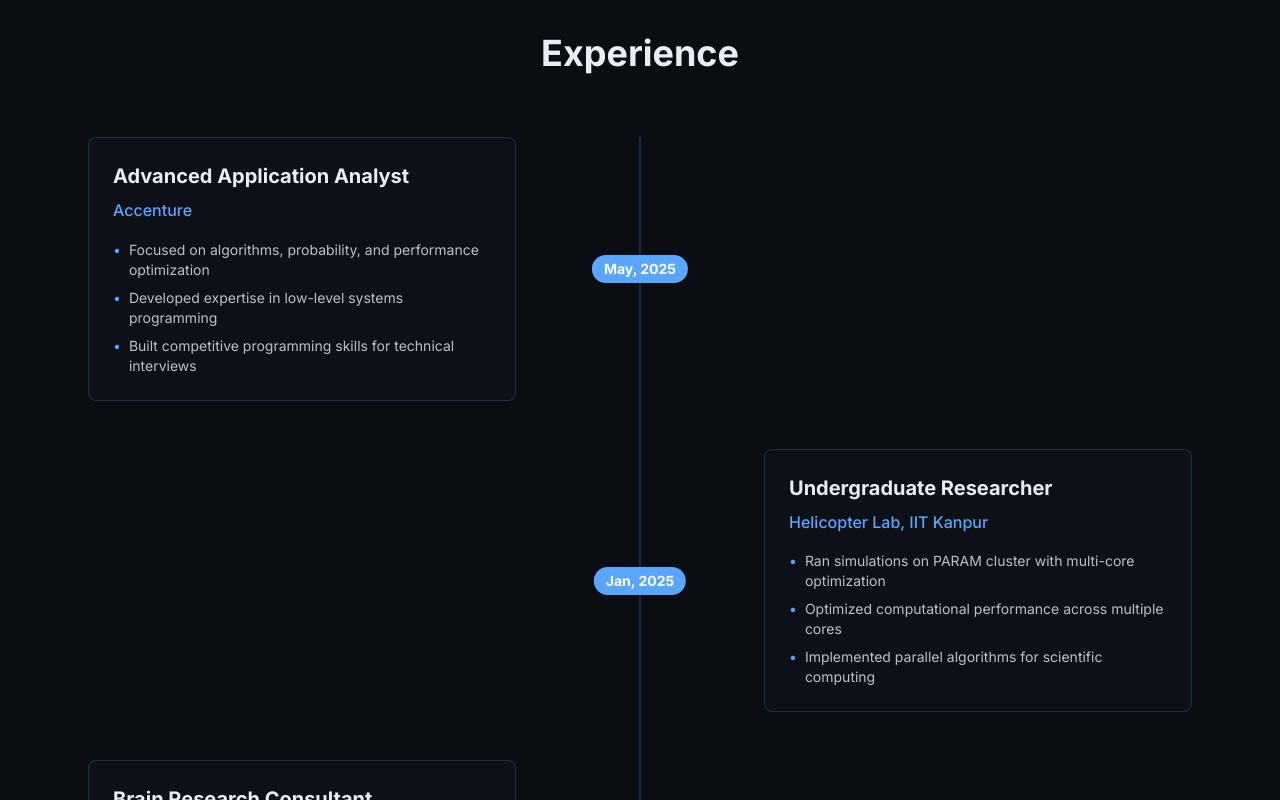
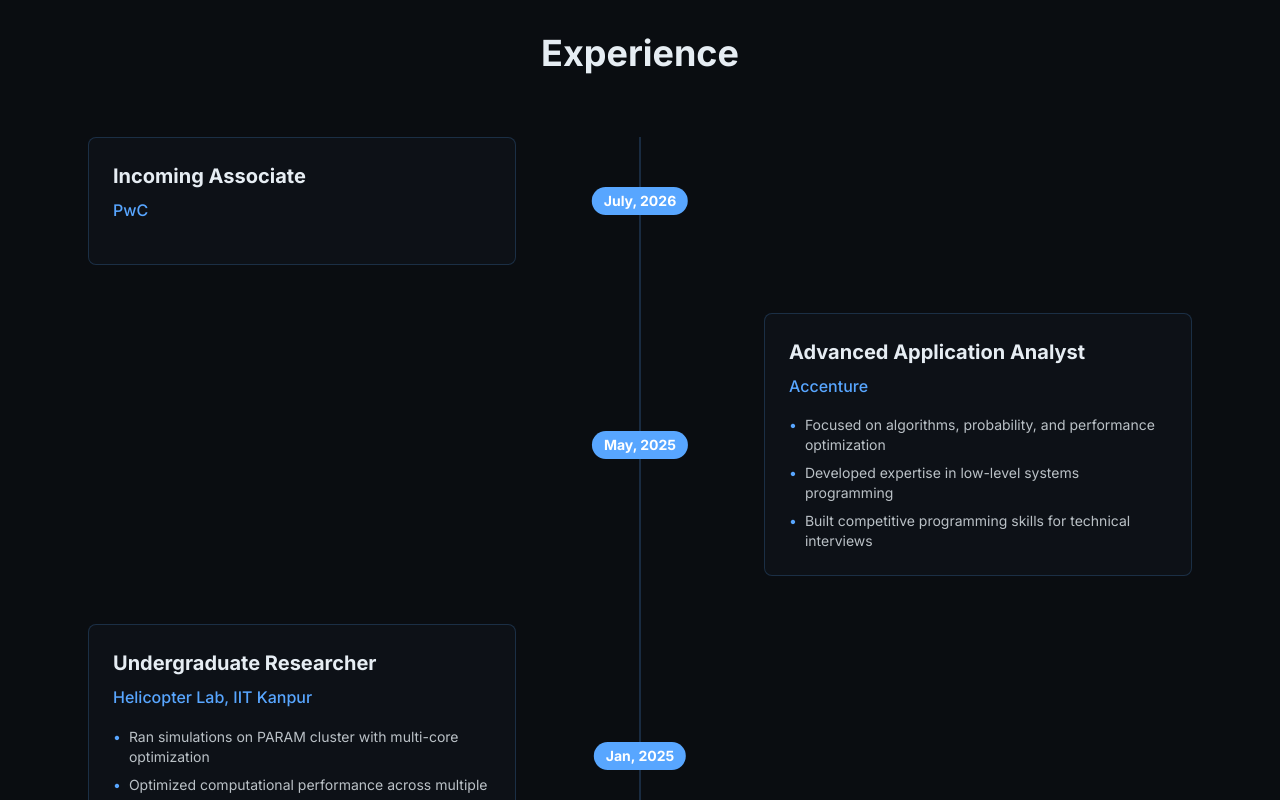
Before and after one commit to Electrobuzz/electrobuzz.github.io, a Next.js app: page / in a window 1280 px wide. Shown: the part 1620-2420 px from the top of the page. Built offline with nearby package versions, Linux system fonts and the light colour scheme.

Commit message:
fix: css

```diff
--- a/src/components/Experience.tsx
+++ b/src/components/Experience.tsx
@@ -6,6 +6,14 @@ const Experience = () => {
   const { ref, isVisible } = useIntersectionObserver(0.1);
 
   const experiences = [
+    {
+      year: 'July, 2026',
+      title: 'Incoming Associate',
+      organization: 'PwC',
+      bullets: [
+
+      ]
+    },
     {
       year: 'May, 2025',
       title: 'Advanced Application Analyst',
```
